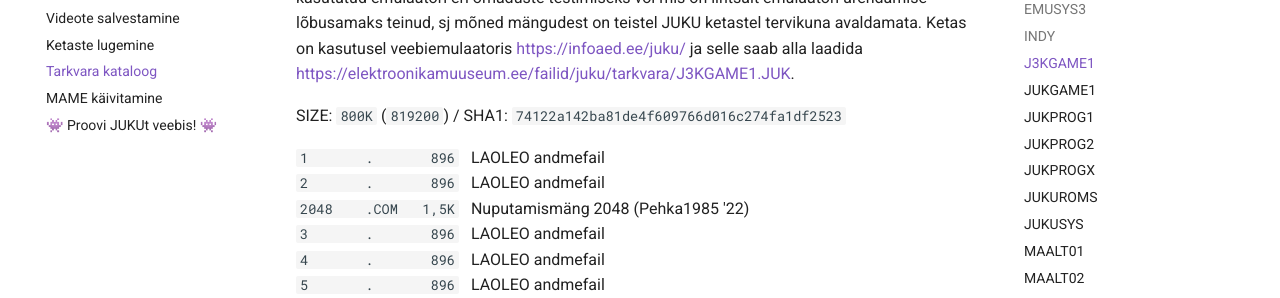
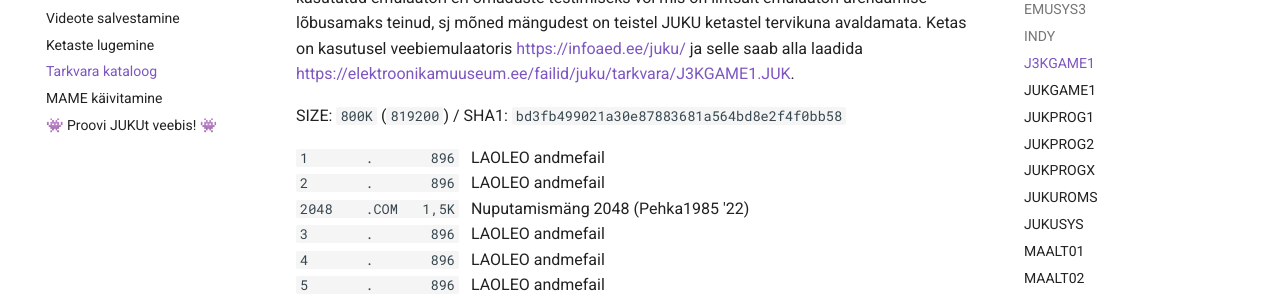
Before and after one commit to infoaed/juku3000, an MkDocs documentation site: the page built from docs/tarkvara-kataloog.md, in a window 1280 px wide and 900 px high, scrolled down 3402 px. Shown: the part 153-451 px from the top of the window. Built offline with MkDocs 1.6.1 and Material for MkDocs 9.7.7, drawn with Linux system fonts in a browser that asks for light colours; comment, search, counter and statistics services are not loaded; some of the changed text lies outside the part shown.

```diff
--- a/docs/tarkvara-kataloog.md
+++ b/docs/tarkvara-kataloog.md
@@ -138,9 +138,10 @@ JUKU E5104 ametlikult MAME emulaatori osaks saamist versioonist 0.272.
 Kettal on valik mänge, mida on kasutatud emulaatori eri omaduste testimiseks
 või mis on lihtsalt emulaatori arendamise lõbusamaks teinud, sj mõned
 mängudest on teistel JUKU ketastel tervikuna avaldamata. Ketas on kasutusel
-veebiemulaatoris https://infoaed.ee/juku/ ja selle saab alla laadida https://elektroonikamuuseum.ee/failid/juku/tarkvara/J3KGAME1.JUK.
-
-SIZE: `800K` (`819200`) / SHA1: `74122a142ba81de4f609766d016c274fa1df2523`
+veebiemulaatoris https://infoaed.ee/juku/ ja selle saab alla laadida
+https://elektroonikamuuseum.ee/failid/juku/tarkvara/J3KGAME1.JUK.
+
+SIZE: `800K` (`819200`) / SHA1: `bd3fb499021a30e87883681a564bd8e2f4f0bb58`
 
 ``1       .       896``    LAOLEO andmefail
 ``2       .       896``    LAOLEO andmefail
@@ -154,7 +155,7 @@ SIZE: `800K` (`819200`) / SHA1: `74122a142ba81de4f609766d016c274fa1df2523`
 ``AVTEST  .DOC   2,7K``
 ``BOWLING .COM   3,4K``    Keegel (Maxway & I.K.S. '91)
 ``BRUN    .COM    16K``    BASIC runtime 5.30 (Microsoft)
-``BUGABOO .COM    18K``    Kaalikas labürindis* (EKTA '89)
+``BUGABOO .COM    18K``    Kaalikas labürindis\* (EKTA '89)
 ``BUGABOO .DAT   1,0K``
 ``BUGABOO .MSG   1,4K``
 ``BUGABOO .TAB    256``
@@ -190,15 +191,15 @@ SIZE: `800K` (`819200`) / SHA1: `74122a142ba81de4f609766d016c274fa1df2523`
 ``READ    .ME    2,2K``    J3K mängude ketta '24 lühitutvustus
 ``SHOT    .COM   2,3K``    Shot Master 2000 v1.1 (I.Käär '91)
 ``SHOT    .DAT   9,0K``
-``SNAKE   .COM    12K``    "Ussike"* (M.Gladin/EKTA '87)
+``SNAKE   .COM    12K``    "Ussike"\* (M.Gladin/EKTA '87)
 ``SNAKE   .DAT   1,0K``
 ``SPACE   .COM    17K``    Space Attack (Vakstu '90)
-``ZOO     .COM    25K``    "Lode Runner" loomaaias* (Vakstu '91)
+``ZOO     .COM    25K``    "Lode Runner" loomaaias\* (Vakstu '91)
 ``ZOO     .TXT    426``
 ``TANK    .COM    15K``    Tank UFOde vastu
 ``TET     .COM    17K``    Hiirega "Tetris" (A.Mett '90 H)
 ``TETRIS  .COM   1,9K``    Graafiline "Tetris" (T.Ainsaar '90)
-``XONIX   .COM   3,8K``    "Qixi" kloon* (E.Jürviste/EKTA '87)
+``XONIX   .COM   3,8K``    "Qixi" kloon\* (E.Jürviste/EKTA '87)
 ``YL1     .LOG    896``    LOGERi ülesanne #1
 ``YL2     .LOG    640``    LOGERi ülesanne #2
 ``YL3     .LOG    896``    LOGERi ülesanne #3
@@ -352,7 +353,7 @@ SIZE: `800K` (`819200`) / SHA1: `32708fd095be8ea50bf2ba185c6d5654e0ca3255`
 ``SED80   .COM    10K``    Screen text editor 6.1 (80x24)
 ``SED     .COM    10K``    Screen text editor 6.1
 ``SEIKO   .COM   1,8K``    Seikosha SP-800 driver
-``SETS    .COM   1,4K``    Set file(s) status (SETS *.* $r/o)
+``SETS    .COM   1,4K``    Set file(s) status (SETS \*.* $r/o)
 ``SIPELGAS.PIC   3,4K``
 ``SK      .COM   4,0K``    Kalkulaator "SideKicK" 1.0 (40x24)
 ``STAT    .COM   5,2K``    Failisüsteemi statistika (CP/M)
```
Also changed, not shown: docs/tarkvara-kataloog.txt (+5 -4 lines), 1 other file.
